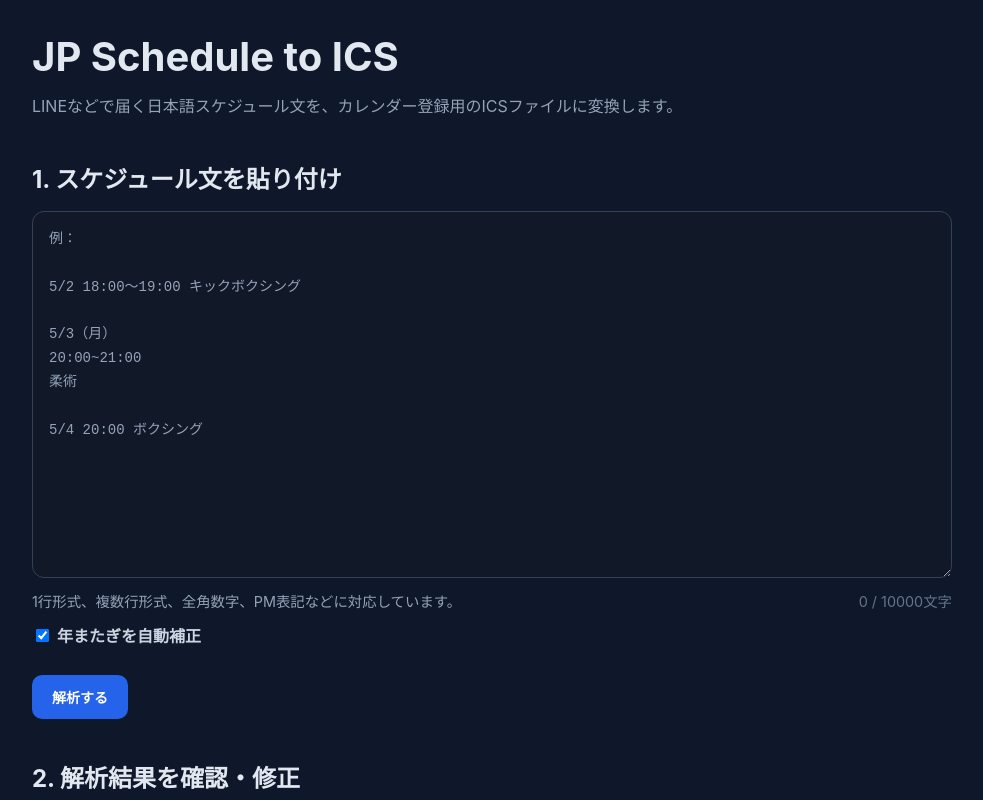
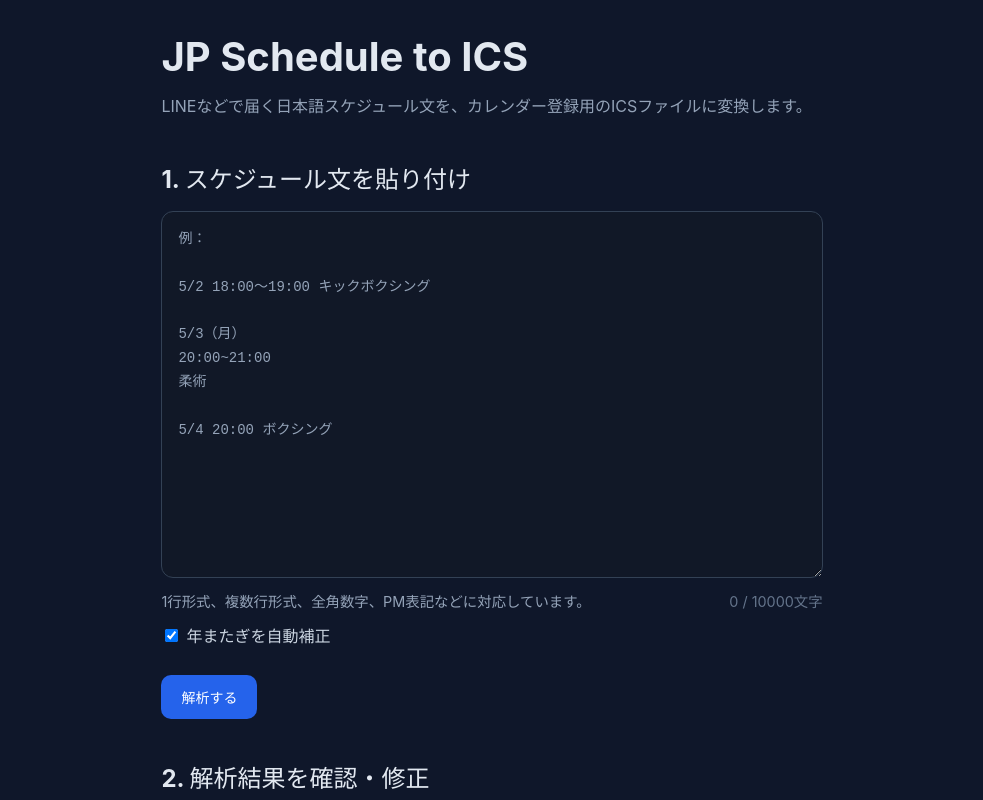
Before and after one commit to yasoowork/jp-schedule-to-ics, a React (Vite) app: page / in a window 1280 px wide. Shown: the top 800 px of the page, without its empty margins (148-1131 px from the left). Built offline with nearby package versions, Linux system fonts and the light colour scheme.

Commit message:
modify site

```diff
--- a/src/App.css
+++ b/src/App.css
@@ -1,5 +1,13 @@
 * {
   box-sizing: border-box;
+}
+
+html {
+  background: #0f172a;
+  font-synthesis: none;
+  text-rendering: optimizeLegibility;
+  -webkit-font-smoothing: antialiased;
+  -moz-osx-font-smoothing: grayscale;
 }
 
 body {
@@ -15,7 +23,13 @@
 }
 
 #root {
-  width: 100%;
+  width: 1126px;
+  max-width: 100%;
+  min-height: 100svh;
+  margin: 0 auto;
+  display: flex;
+  flex-direction: column;
+  box-sizing: border-box;
 }
 
 .container {
--- /dev/null
+++ b/src/index.css
@@ -0,0 +1,111 @@
+:root {
+  --text: #6b6375;
+  --text-h: #08060d;
+  --bg: #fff;
+  --border: #e5e4e7;
+  --code-bg: #f4f3ec;
+  --accent: #aa3bff;
+  --accent-bg: rgba(170, 59, 255, 0.1);
+  --accent-border: rgba(170, 59, 255, 0.5);
+  --social-bg: rgba(244, 243, 236, 0.5);
+  --shadow:
+    rgba(0, 0, 0, 0.1) 0 10px 15px -3px, rgba(0, 0, 0, 0.05) 0 4px 6px -2px;
+
+  --sans: system-ui, 'Segoe UI', Roboto, sans-serif;
+  --heading: system-ui, 'Segoe UI', Roboto, sans-serif;
+  --mono: ui-monospace, Consolas, monospace;
+
+  font: 18px/145% var(--sans);
+  letter-spacing: 0.18px;
+  color-scheme: light dark;
+  color: var(--text);
+  background: var(--bg);
+  font-synthesis: none;
+  text-rendering: optimizeLegibility;
+  -webkit-font-smoothing: antialiased;
+  -moz-osx-font-smoothing: grayscale;
+
+  @media (max-width: 1024px) {
+    font-size: 16px;
+  }
+}
+
+@media (prefers-color-scheme: dark) {
+  :root {
+    --text: #9ca3af;
+    --text-h: #f3f4f6;
+    --bg: #16171d;
+    --border: #2e303a;
+    --code-bg: #1f2028;
+    --accent: #c084fc;
+    --accent-bg: rgba(192, 132, 252, 0.15);
+    --accent-border: rgba(192, 132, 252, 0.5);
+    --social-bg: rgba(47, 48, 58, 0.5);
+    --shadow:
+      rgba(0, 0, 0, 0.4) 0 10px 15px -3px, rgba(0, 0, 0, 0.25) 0 4px 6px -2px;
+  }
+
+  #social .button-icon {
+    filter: invert(1) brightness(2);
+  }
+}
+
+#root {
+  width: 1126px;
+  max-width: 100%;
+  margin: 0 auto;
+  text-align: center;
+  border-inline: 1px solid var(--border);
+  min-height: 100svh;
+  display: flex;
+  flex-direction: column;
+  box-sizing: border-box;
+}
+
+body {
+  margin: 0;
+}
+
+h1,
+h2 {
+  font-family: var(--heading);
+  font-weight: 500;
+  color: var(--text-h);
+}
+
+h1 {
+  font-size: 56px;
+  letter-spacing: -1.68px;
+  margin: 32px 0;
+  @media (max-width: 1024px) {
+    font-size: 36px;
+    margin: 20px 0;
+  }
+}
+h2 {
+  font-size: 24px;
+  line-height: 118%;
+  letter-spacing: -0.24px;
+  margin: 0 0 8px;
+  @media (max-width: 1024px) {
+    font-size: 20px;
+  }
+}
+p {
+  margin: 0;
+}
+
+code,
+.counter {
+  font-family: var(--mono);
+  display: inline-flex;
+  border-radius: 4px;
+  color: var(--text-h);
+}
+
+code {
+  font-size: 15px;
+  line-height: 135%;
+  padding: 4px 8px;
+  background: var(--code-bg);
+}
```
